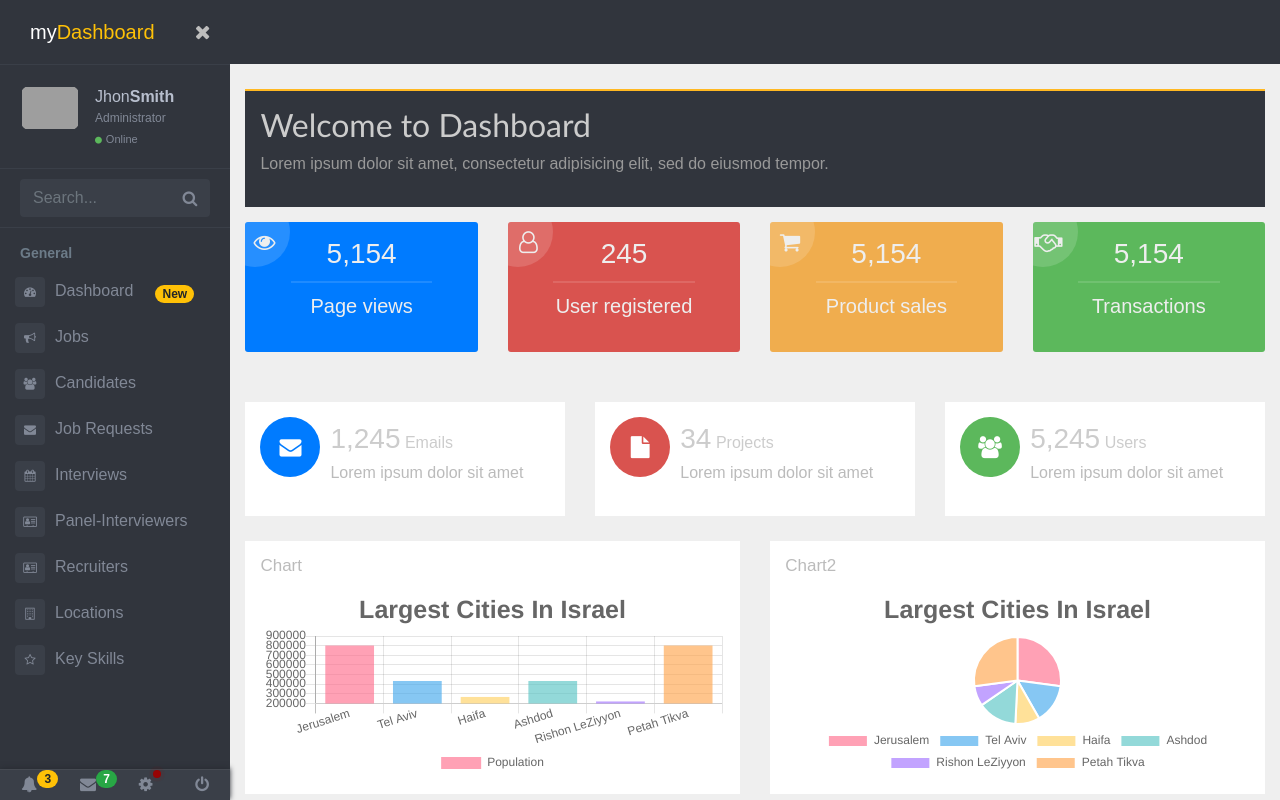
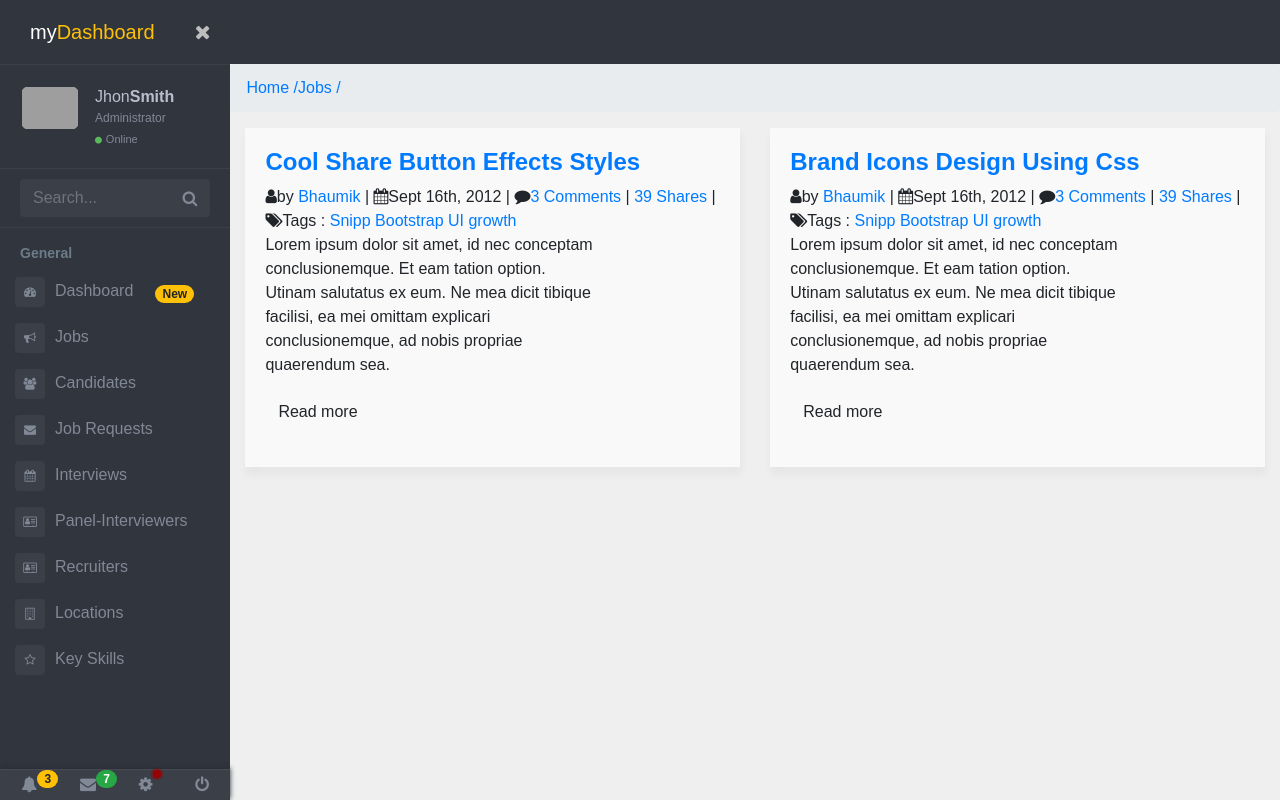
Before and after one commit to kpraveengh/react-skeleton, a React app: page /jobs in a window 1280 px wide. Built offline with nearby package versions, Linux system fonts and the light colour scheme; grey boxes are pictures that could not be loaded.

Commit message:
breadcrumb added job pages updated

```diff
--- /dev/null
+++ b/src/_components/_layouts/breadcrumb.layout.tsx
@@ -0,0 +1,27 @@
+import React, { Fragment } from 'react';
+import { Breadcrumb } from 'react-bootstrap'
+
+class BreadcrumbLayout extends React.Component<any,any> {
+    constructor(props) {
+        console.log(props,'-------')
+        super(props);
+        this.state = {}
+    }
+
+    render() {
+
+        return (
+            <Fragment>
+                <Breadcrumb>
+                {this.props.breadcrumbData.map(i => (
+    <a href={i.link}>{i.name} /</a>
+                                    ))}
+
+                </Breadcrumb>
+            </Fragment>
+        )
+    }
+}
+
+
+export default BreadcrumbLayout;
--- a/src/_components/_layouts/menulist.layout.tsx
+++ b/src/_components/_layouts/menulist.layout.tsx
@@ -179,7 +179,7 @@ class MenuList extends Component<any, any>{
             return (
                   <Fragment>
                         <div className={this.state.clicked ? 'page-wrapper chiller-theme' : 'page-wrapper chiller-theme toggled'}>
-                              <a id="show-sidebar" className="btn btn-sm btn-dark" href="#" onClick={this.toggleClass}>
+                              <a id="show-sidebar" className="btn btn-sm btn-dark text-default"  onClick={this.toggleClass}>
                                     <i className="fa fa-bars"></i>
                               </a>
                               <nav id="sidebar" className={this.state.clicked ? 'sidebar-wrapper sidebar-collapse' : 'sidebar-wrapper'} >
--- /dev/null
+++ b/src/assets/styles/jobs.list.scss
@@ -0,0 +1,6 @@
+.j-post-card{
+background:#f9f9f9;
+padding:20px;
+box-shadow: 1px 7px 8px 1px #0000000a;
+
+}
--- a/src/index.tsx
+++ b/src/index.tsx
@@ -3,14 +3,18 @@ import ReactDOM from 'react-dom';
 import { BrowserRouter, Switch, Route } from 'react-router-dom'
 
 import App from './App';
-import Login from './pages/login.page';
-import Register from './pages/register.page';
+import Login from './pages/auth/login.page';
+import Register from './pages/auth/register.page';
+import JobList from './pages/jobs/jobs.list';
+import JobCreate from './pages/jobs/job.create';
 
 ReactDOM.render((
   <BrowserRouter>
   <Switch>
     <Route path="/login" component={Login}/>
     <Route path="/register" component={Register}/>
+    <Route path="/jobs" component={JobList}/>
+    <Route path="/jobpost" component={JobCreate}/>
     <App />
 
   </Switch>
--- a/src/pages/login.page.tsx
+++ b/src/pages/auth/login.page.tsx
@@ -5,7 +5,7 @@ export default class Login extends Component<any,any> {
 
  render() {
     return (
-     <h1>Hi I'm login</h1>
+     <h1>Hi I'm loginssss</h1>
   		)
 	}
 }
--- /dev/null
+++ b/src/pages/jobs/job.create.tsx
@@ -0,0 +1,16 @@
+//App.js
+import React, { Component } from "react";
+
+export default class JobCreate extends Component<any,any> {
+
+ render() {
+    return (
+        <React.Fragment>
+            <div>
+     <h1>Hi I'm from Job Create Page</h1>
+     </div>
+
+        </React.Fragment>
+  		)
+	}
+}
--- /dev/null
+++ b/src/pages/jobs/jobs.list.tsx
@@ -0,0 +1,119 @@
+//App.js
+import React, { Component } from "react";
+import 'bootstrap/dist/css/bootstrap.min.css';
+import '../../assets/styles/jobs.list.scss'
+// import{Badge} from 'react-bootstrap'
+import MenuList from '../../_components/_layouts/menulist.layout';
+import NavBar from '../../_components/_layouts/navbar.layout';
+import BreadcrumbLayout from '../../_components/_layouts/breadcrumb.layout';
+
+export default class JobList extends Component<any,any> {
+
+
+ constructor(props) {
+    super(props);
+    this.state = {
+      show: false,
+      fullwidth:false,
+      clicked: false,
+      showSubmenu:false,
+      chartData: {},
+      breadcrumbData:[{'name':'Home','link':'/'},{'name':'Jobs','link':'/jobs'}]
+    }
+  }
+
+
+  componentWillMount() {
+
+  }
+
+    onemethod=()=>{
+        const cwidth =this.state.fullwidth;
+        this.setState({ fullwidth: !cwidth });
+      }
+
+
+ render() {
+    return (
+        <React.Fragment>
+            <MenuList checked={this.onemethod}/>
+            <section id="contents" style={this.state.fullwidth ? {width:'100%'} : {}}>
+          <NavBar />
+          <BreadcrumbLayout breadcrumbData={this.state.breadcrumbData} />
+
+<div className="container-fluid">
+    <div className="row">
+        <div className="col-md-12">
+            <div className="row justify-content-around">
+                <div className="col-md-6 post">
+                <div className="col-md-12 well j-post-card">
+                    <div className="row">
+                        <div className="col-md-12">
+                            <h4>
+                                <strong><a href="http://www.jquery2dotnet.com/2013/12/cool-share-button-effects-styles.html" className="post-title">Cool Share Button Effects Styles</a></strong></h4>
+                        </div>
+                    </div>
+                    <div className="row">
+                        <div className="col-md-12 post-header-line">
+                            <span className="fa fa-user"></span>by <a href="#">Bhaumik</a> | <span className="fa fa-calendar">
+                            </span>Sept 16th, 2012 | <span className="fa fa-comment"></span><a href="#">
+                                3 Comments</a> | <i className="icon-share"></i><a href="#">39 Shares</a> | <span className="fa fa-tags">
+                                </span>Tags : <a href="#"><span className="label label-info">Snipp</span></a> <a href="#">
+                                    <span className="label label-info">Bootstrap</span></a> <a href="#"><span className="label label-info">
+                                        UI</span></a> <a href="#"><span className="label label-info">growth</span></a>
+                        </div>
+                    </div>
+                    <div className="row post-content">
+                        <div className="col-md-9">
+                            <p>
+                                Lorem ipsum dolor sit amet, id nec conceptam conclusionemque. Et eam tation option.
+                                Utinam salutatus ex eum. Ne mea dicit tibique facilisi, ea mei omittam explicari
+                                conclusionemque, ad nobis propriae quaerendum sea.
+                            </p>
+                            <p>
+                                <a className="btn btn-read-more" href="http://www.jquery2dotnet.com/2013/12/cool-share-button-effects-styles.html">Read more</a></p>
+                        </div>
+                    </div>
+                </div>
+                </div>
+                <div className="col-md-6 post">
+                <div className="col-md-12 well j-post-card">
+                    <div className="row">
+                        <div className="col-md-12">
+                            <h4>
+                                <strong><a href="http://www.jquery2dotnet.com/2013/12/brand-icons-design-using-css.html" className="post-title">Brand Icons Design Using Css</a></strong></h4>
+                        </div>
+                    </div>
+                    <div className="row">
+                        <div className="col-md-12 post-header-line">
+                            <span className="fa fa-user"></span>by <a href="#">Bhaumik</a> | <span className="fa fa-calendar">
+                            </span>Sept 16th, 2012 | <span className="fa fa-comment"></span><a href="#">
+                                3 Comments</a> | <i className="icon-share"></i><a href="#">39 Shares</a> | <span className="fa fa-tags">
+                                </span>Tags : <a href="#"><span className="label label-info">Snipp</span></a> <a href="#">
+                                    <span className="label label-info">Bootstrap</span></a> <a href="#"><span className="label label-info">
+                                        UI</span></a> <a href="#"><span className="label label-info">growth</span></a>
+                        </div>
+                    </div>
+                    <div className="row post-content">
+                        <div className="col-md-9">
+                            <p>
+                                Lorem ipsum dolor sit amet, id nec conceptam conclusionemque. Et eam tation option.
+                                Utinam salutatus ex eum. Ne mea dicit tibique facilisi, ea mei omittam explicari
+                                conclusionemque, ad nobis propriae quaerendum sea.
+                            </p>
+                            <p>
+                                <a className="btn btn-read-more" href="http://www.jquery2dotnet.com/2013/12/brand-icons-design-using-css.html">Read more</a></p>
+                        </div>
+                    </div>
+                    </div>
+                </div>
+            </div>
+
+        </div>
+    </div>
+    </div>
+      </section>
+      </React.Fragment>
+  		)
+	}
+}
```
Also changed, not shown: src/app.route.tsx (+14 -14 lines), src/pages/auth/register.page.tsx (renamed from src/pages/register.page.tsx).
